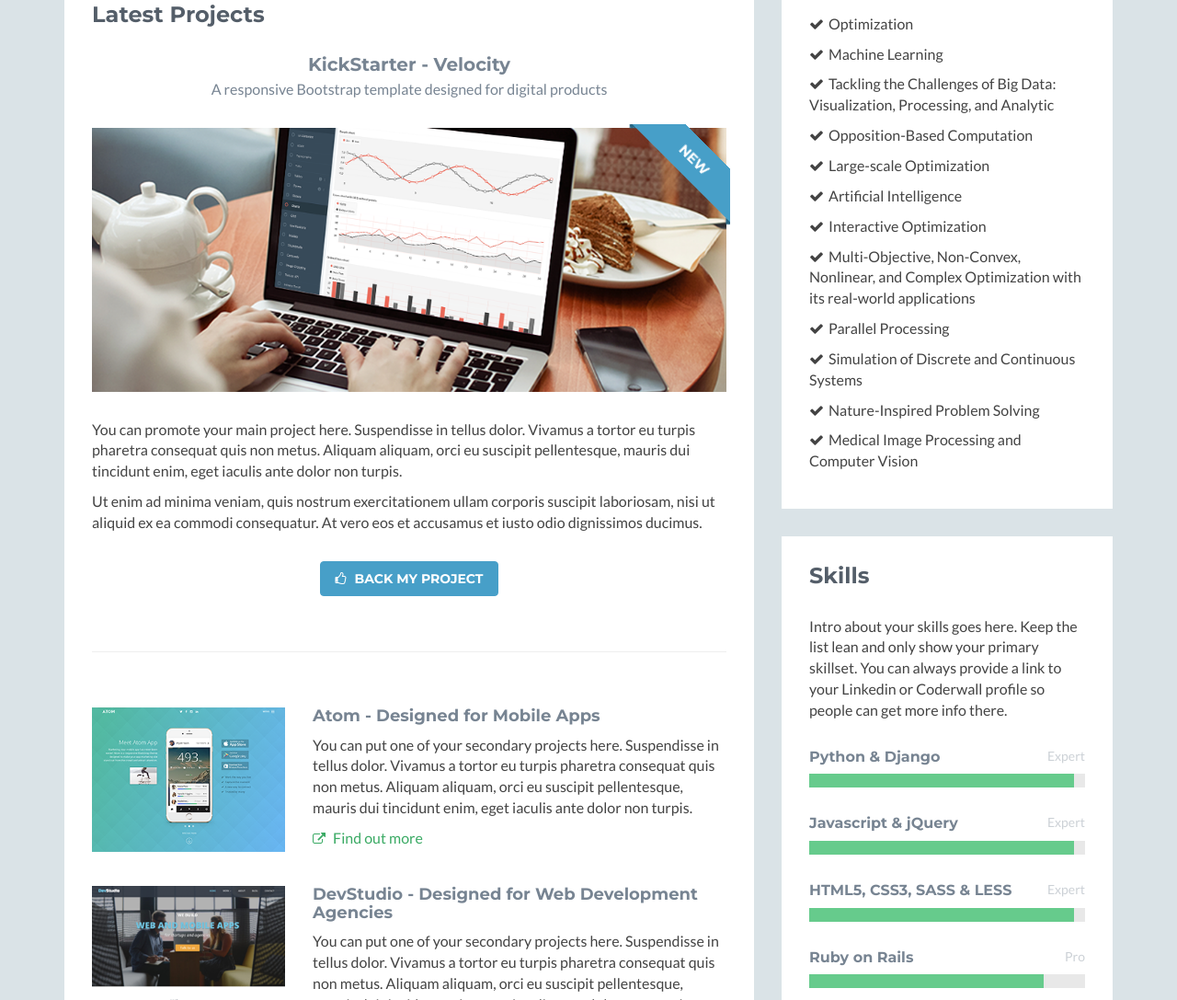
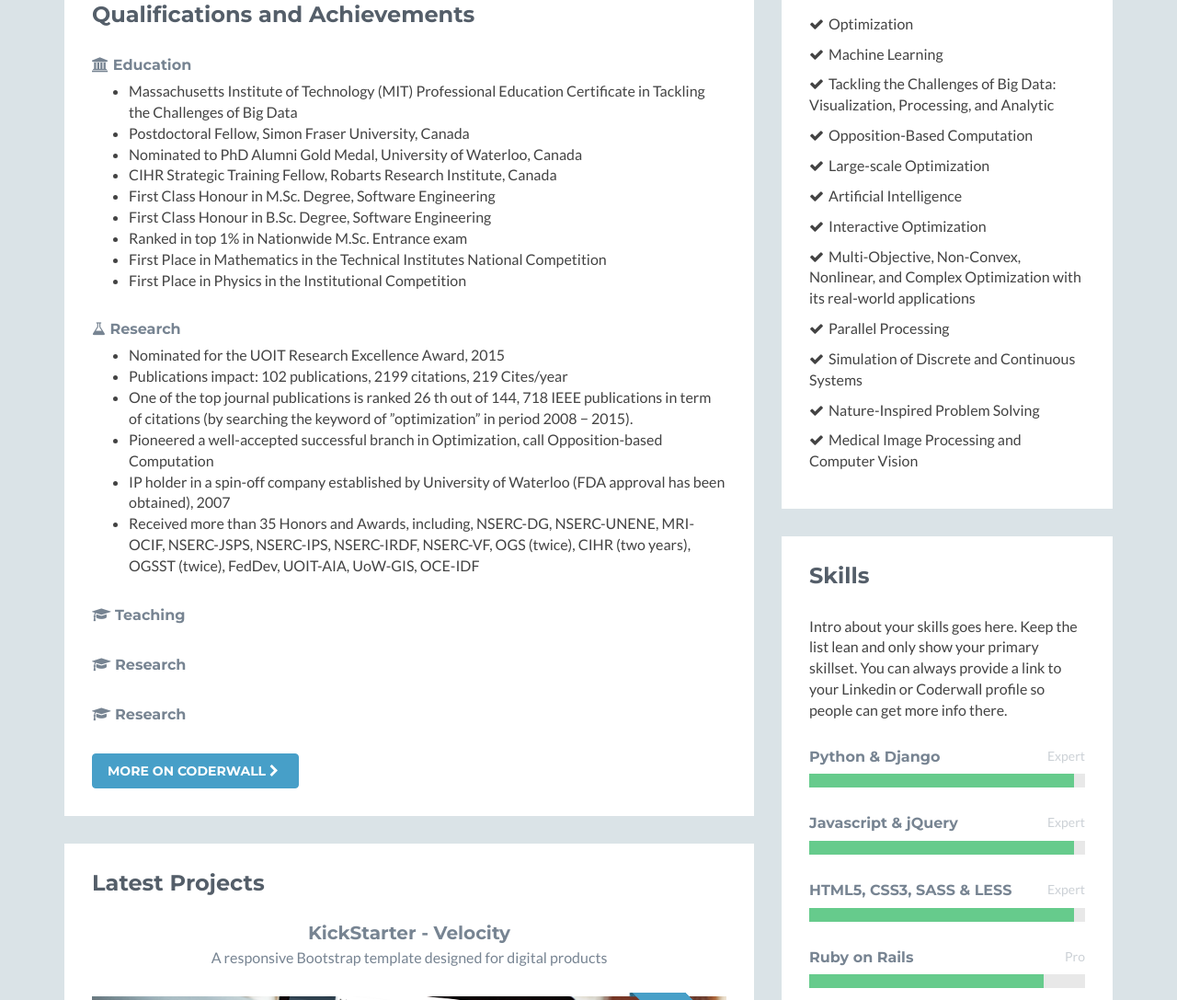
Before and after one commit to gnu-user/srahnamayan, a plain HTML site: page index.html in a window 1280 px wide. Shown: the part 628-1715 px from the top of the page at 92% size. Drawn offline with Linux system fonts and the light colour scheme; no server answers; a script that the page names is missing.

Commit message:
Added research qualifications

```diff
--- a/index.html
+++ b/index.html
@@ -55,6 +55,7 @@
     <div class="container sections-wrapper">
         <div class="row">
             <div class="primary col-md-8 col-sm-12 col-xs-12">
+                <!-- GENERAL INFORMATION -->
                 <section class="about section">
                     <div class="section-inner">
                         <h2 class="heading">General Information</h2>
@@ -70,7 +71,72 @@
                     </div><!--//section-inner-->
                 </section><!--//section-->
 
-               <section class="latest section">
+                <!-- QUALIFICATIONS AND ACHIEVEMENTS -->
+                <section class="projects section">
+                    <div class="section-inner">
+                        <h2 class="heading">Qualifications and Achievements</h2>
+                        <div class="content">
+                            <!-- EDUCATION -->
+                            <div class="item">
+                                <h3 class="title"><i class="fa fa-university"></i> Education</h3>
+                                <ul class="">
+                                    <li>Massachusetts Institute of Technology (MIT) Professional Education Certificate in Tackling the Challenges of Big Data</li>
+                                    <li>Postdoctoral Fellow, Simon Fraser University, Canada</li>
+                                    <li>Nominated to PhD Alumni Gold Medal, University of Waterloo, Canada </li>
+                                    <li>CIHR Strategic Training Fellow, Robarts Research Institute, Canada</li>
+                                    <li>First Class Honour in M.Sc. Degree, Software Engineering</li>
+                                    <li>First Class Honour in B.Sc. Degree, Software Engineering</li>
+                                    <li>Ranked in top 1% in Nationwide M.Sc. Entrance exam</li>
+                                    <li>First Place in Mathematics in the Technical Institutes National Competition</li>
+                                    <li>First Place in Physics in the Institutional Competition</li>
+                                </ul>
+                            </div>
+
+                            <!-- RESEARCH -->
+                            <div class="item">
+                                <h3 class="title"><i class="fa fa-flask"></i> Research</h3>
+                                <ul class="">
+                                    <li>Nominated for the UOIT Research Excellence Award, 2015</li>
+                                    <li>Publications impact: 102 publications, 2199 citations, 219 Cites/year</li>
+                                    <li>One of the top journal publications is ranked 26 th out of 144, 718 IEEE publications in term of citations (by searching the keyword of ”optimization” in period 2008 − 2015).</li>
+                                    <li>Pioneered a well-accepted successful branch in Optimization, call Opposition-based Computation</li>
+                                    <li>IP holder in a spin-off company established by University of Waterloo (FDA approval has been obtained), 2007</li>
+                                    <li>Received more than 35 Honors and Awards, including, NSERC-DG, NSERC-UNENE, MRI-OCIF, NSERC-JSPS, NSERC-IPS, NSERC-IRDF, NSERC-VF, OGS (twice), CIHR (two years), OGSST (twice), FedDev, UOIT-AIA, UoW-GIS, OCE-IDF</li>
+                                </ul>
+                            </div>
+
+                            <!-- TEACHING -->
+                            <div class="item">
+                                <h3 class="title"><i class="fa fa-graduation-cap"></i> Teaching</h3>
+                                <ul class="">
+
+                                </ul>
+                            </div>
+
+                            <!-- RESEARCH -->
+                            <div class="item">
+                                <h3 class="title"><i class="fa fa-graduation-cap"></i> Research</h3>
+                                <ul class="">
+
+                                </ul>
+                            </div>
+
+                            <!-- RESEARCH -->
+                            <div class="item">
+                                <h3 class="title"><i class="fa fa-graduation-cap"></i> Research</h3>
+                                <ul class="">
+
+                                </ul>
+                            </div>
+
+                            <a class="btn btn-cta-secondary" href="#">More on CoderWall <i class="fa fa-chevron-right"></i></a>
+
+                        </div><!--//content-->
+                    </div><!--//section-inner-->
+                </section><!--//section-->
+
+
+                <section class="latest section">
                     <div class="section-inner">
                         <h2 class="heading">Latest Projects</h2>
                         <div class="content">
```
